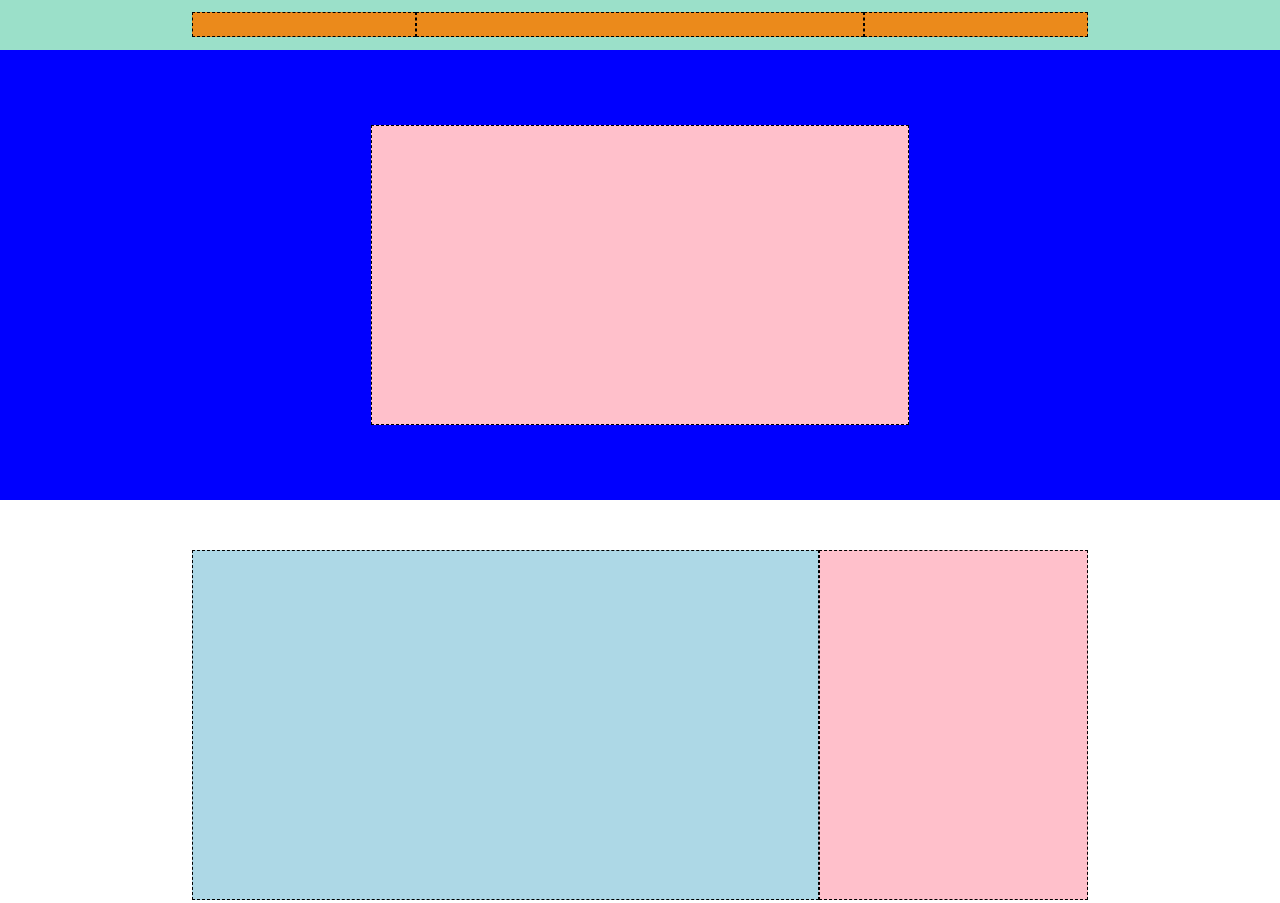
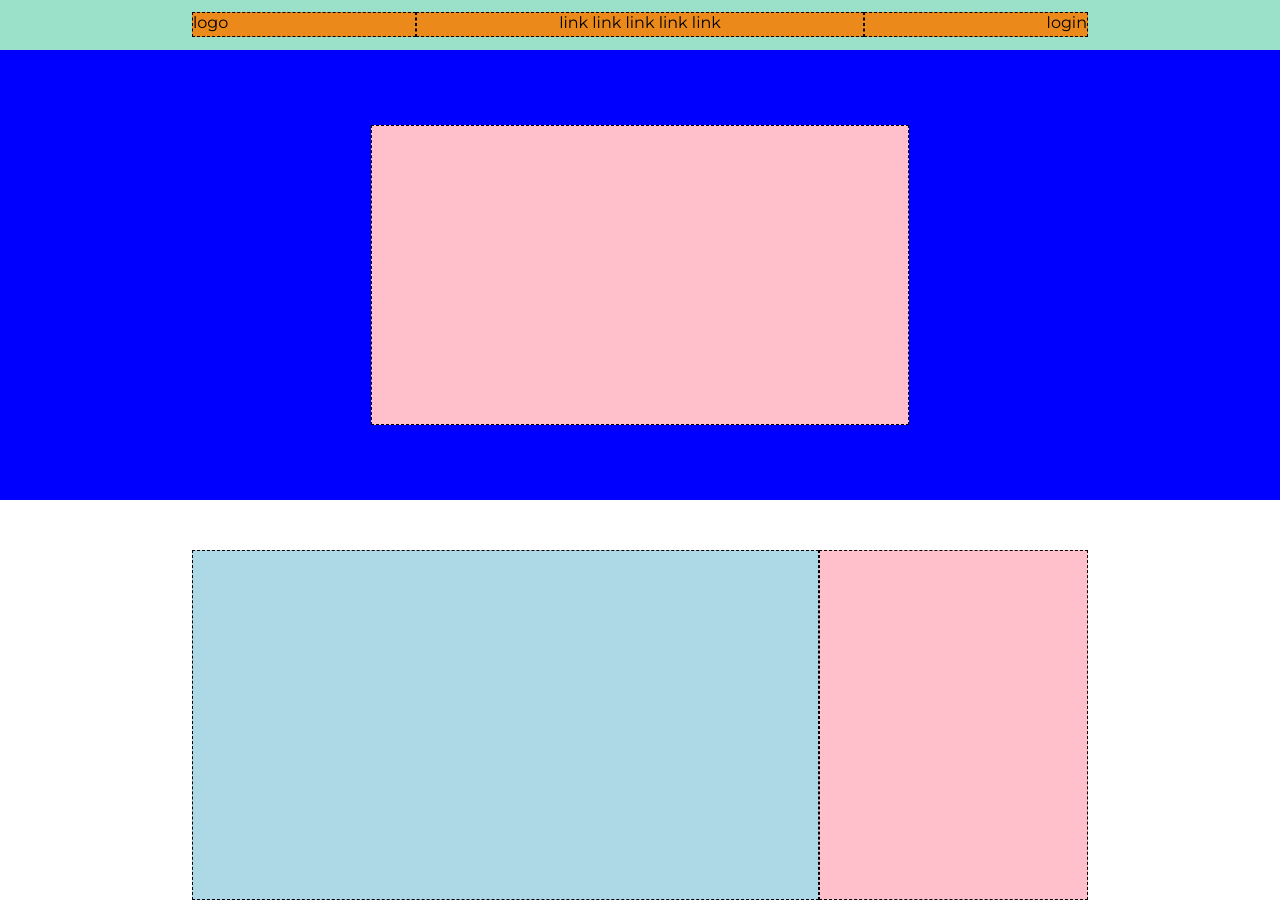
Before and after one commit to GiadaTonioni/htmlcss-struttura-discord, a plain HTML site: page index.html in a window 1280 px wide. Shown: the top 903 px of the page. Drawn offline with Linux system fonts and the light colour scheme.

Commit message:
aggiunta scritte fine

```diff
--- a/css/style.css
+++ b/css/style.css
@@ -2,6 +2,10 @@
     margin: 0;
     padding: 0;
     box-sizing: border-box;
+}
+
+body {
+    font-family: 'Montserrat', sans-serif;
 }
 
 .row {
@@ -20,7 +24,7 @@ header {
     margin: 0 auto;
 }
 
-/* sfondi */
+/* SFONDI */
 .sezione-bianca {
     background-color: white;
     height: 450px;
@@ -56,7 +60,7 @@ header {
     align-items: center;
 }
 
-/* colonne */
+/* COLONNE */
 .col-10 {
     width: 10%;
     background-color: pink;
@@ -137,3 +141,11 @@ footer {
     justify-content: space-between;
     width: 100%;
 }
+
+.center {
+    text-align: center;
+}
+
+.end {
+    text-align: end;
+}
--- a/index.html
+++ b/index.html
@@ -4,8 +4,11 @@
     <meta charset="UTF-8">
     <meta http-equiv="X-UA-Compatible" content="IE=edge">
     <meta name="viewport" content="width=device-width, initial-scale=1.0">
-    <title>Discord</title>
+    <title>Discord-1</title>
     <link rel="stylesheet" href="./css/style.css">
+    <link rel="preconnect" href="https://fonts.googleapis.com">
+<link rel="preconnect" href="https://fonts.gstatic.com" crossorigin>
+<link href="https://fonts.googleapis.com/css2?family=Montserrat:ital,wght@0,100;0,200;0,300;0,400;0,500;0,600;0,700;0,800;0,900;1,100;1,200;1,300;1,400;1,500;1,600;1,700;1,800;1,900&display=swap" rel="stylesheet">
 </head>
 <body>
     <!-- HEADER -->
@@ -13,11 +16,23 @@
         <div class="container">
             <div class="row">
                 <!-- logo -->
-                <div class="col-25"></div>
+                <div class="col-25">
+                    <div class="content">
+                        logo
+                    </div>
+                </div>
                 <!-- link -->
-                <div class="col-50"></div>
+                <div class="col-50">
+                    <div class="content center">
+                        link link link link link
+                    </div>
+                </div>
                 <!-- login -->
-                <div class="col-25"></div>
+                <div class="col-25">
+                    <div class="content end">
+                        login
+                    </div>
+                </div>
             </div>
         </div>
     </header>
@@ -84,9 +99,17 @@
         <div class="container-foot">
             <div class="row-foot">
                 <!-- logo -->
-                <div class="col-10"></div>
+                <div class="col-10">
+                    <div class="content">
+                        Logo
+                    </div>
+                </div>
                 <!-- bottone -->
-                <div class="col-10"></div>
+                <div class="col-10">
+                    <div class="content">
+                        Bottone
+                    </div>
+                </div>
             </div>
         </div>
     </footer>
```
